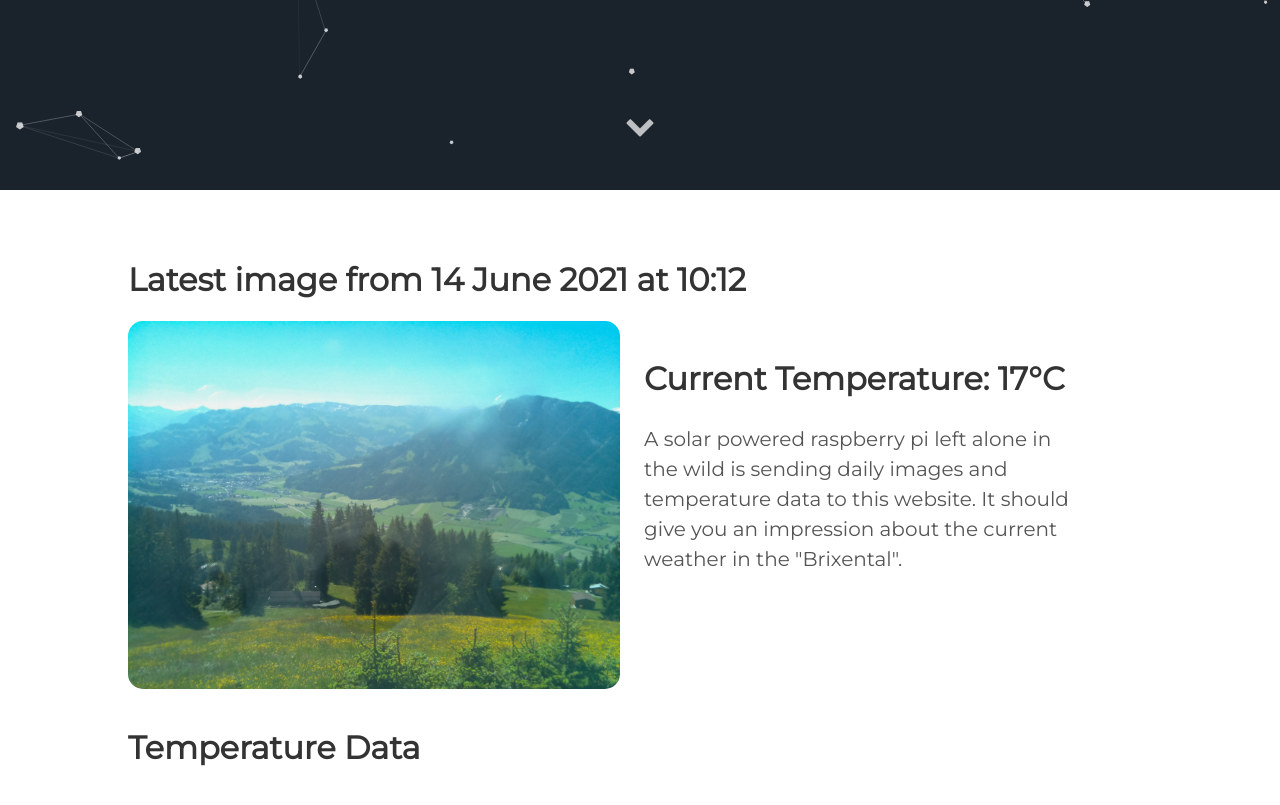
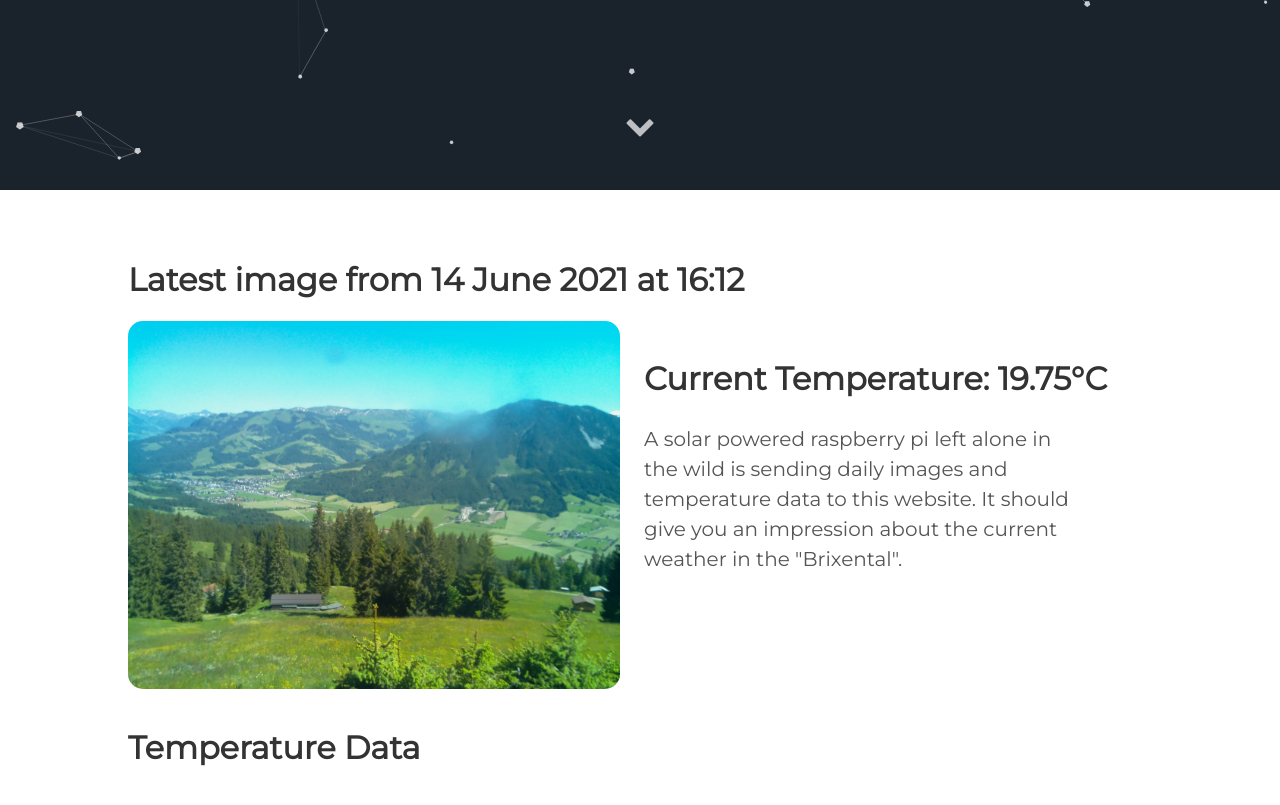
Before and after one commit to vektorious/vektorious.github.io, a Jekyll site: the page built from resources/huette.md, in a window 1280 px wide and 900 px high, scrolled down 710 px. Shown: the top 805 px of the window. Built offline with Jekyll 4.4.1, drawn with Linux system fonts in a browser that asks for light colours.

Commit message:
I'm a bot beep boop

```diff
--- a/resources/huette.md
+++ b/resources/huette.md
@@ -6,13 +6,13 @@ image: '/assets/img/'
 description: 'Live image from the Austrian alps'
 twitter_text: ' '
 ---
-## Latest image from 14 June 2021 at 10:12
+## Latest image from 14 June 2021 at 16:12
 <div class="huette">
   <div class="huette-image">
     <img src="{{ "/assets/img/huette.jpg" | prepend: site.baseurl }}">
   </div>
   <div class="huette-text">
-        <h2>Current Temperature: 17°C</h2>
+        <h2>Current Temperature: 19.75°C</h2>
         <p>A solar powered raspberry pi left alone in the wild is sending daily images and temperature data to this website. It should give you an impression about the current weather in the "Brixental".</p>
 
   </div>
```
Also changed, not shown: rpi-script/2021-06-14_161059.txt (renamed from rpi-script/2021-06-14_101100.txt, +5 -5 lines), rpi-script/huette.md (+2 -2 lines), assets/img/huette.jpg, assets/img/temp_plot.png, rpi-script/temp_plot.png, 1 other file.
